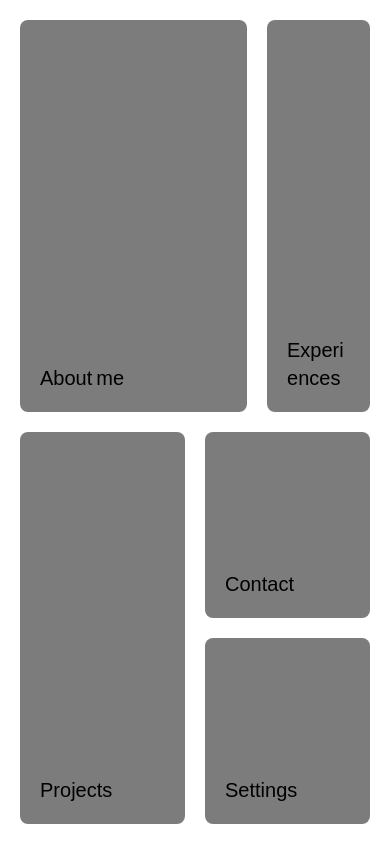
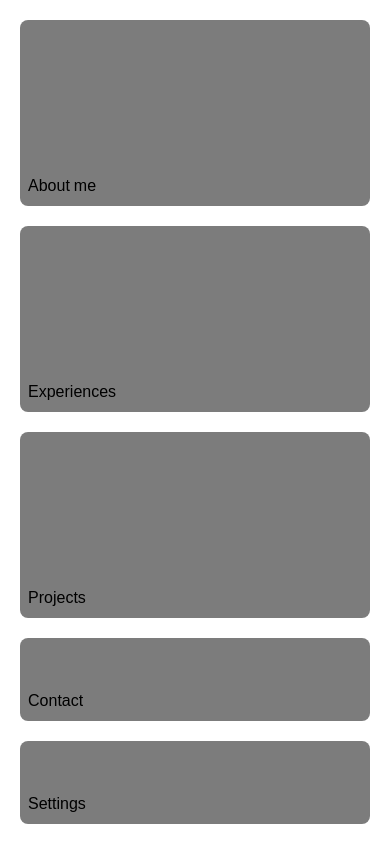
Before and after one commit to adnanZe/personal-website, a Next.js app: page / in a window 390 px wide. Built offline with nearby package versions, Linux system fonts and the light colour scheme; a web font is replaced by a local one.

Commit message:
[responsive] design

```diff
--- a/app/components/home/menuItem.tsx
+++ b/app/components/home/menuItem.tsx
@@ -33,9 +33,9 @@ export default function MenuItem({ title, gridClassName }: MenuItemProps) {
       onMouseEnter={handleHover}
       onMouseLeave={handleHoverOut}>
       <div className="h-full w-full animate-elevateContainer">
-        <div className="h-full w-full bg-neutral-800 rounded-lg bg-opacity-60 flex items-end p-5 backdrop-blur hover:bg-neutral-950 hover:bg-opacity-60 transition ease-in-out duration-500">
+        <div className="h-full w-full bg-neutral-800 rounded-lg bg-opacity-60 flex items-end p-2 sm:p-5 backdrop-blur hover:bg-neutral-950 hover:bg-opacity-60 transition ease-in-out duration-500">
           <span
-            className={`text-xl ${
+            className={`text-base absolute sm:relative sm:text-lg lg:text-xl ${
               isTitleAnimationComplete ? "inline-block" : "hidden"
             }`}>
             {isMenuItemHovered || isMenuItemFinishedAnimation ? (
--- a/app/components/home/menuItems.tsx
+++ b/app/components/home/menuItems.tsx
@@ -8,12 +8,15 @@ export default function MenuItems() {
   return (
     isVisibleMenu && (
       <nav>
-        <ol className="grid grid-cols-6 grid-rows-4 gap-5 absolute top-0 left-0 p-5 w-screen h-screen">
-          <MenuItem title="About me" gridClassName="col-span-4 row-span-2" />
-          <MenuItem title="Experiences" gridClassName="col-span-2 row-span-2" />
-          <MenuItem title="Projects" gridClassName="col-span-3 row-span-2" />
-          <MenuItem title="Contact" gridClassName="col-span-3 row-span-1" />
-          <MenuItem title="Settings" gridClassName="col-span-3 row-span-1" />
+        <ol className="grid grid-cols-1 sm:grid-cols-6 grid-rows-8 sm:grid-rows-4 gap-5 absolute top-0 left-0 p-5 w-screen h-screen">
+          <MenuItem title="About me" gridClassName="sm:col-span-4 row-span-2" />
+          <MenuItem
+            title="Experiences"
+            gridClassName="sm:col-span-2 row-span-2"
+          />
+          <MenuItem title="Projects" gridClassName="sm:col-span-3 row-span-2" />
+          <MenuItem title="Contact" gridClassName="sm:col-span-3 row-span-1" />
+          <MenuItem title="Settings" gridClassName="sm:col-span-3 row-span-1" />
         </ol>
       </nav>
     )
```
